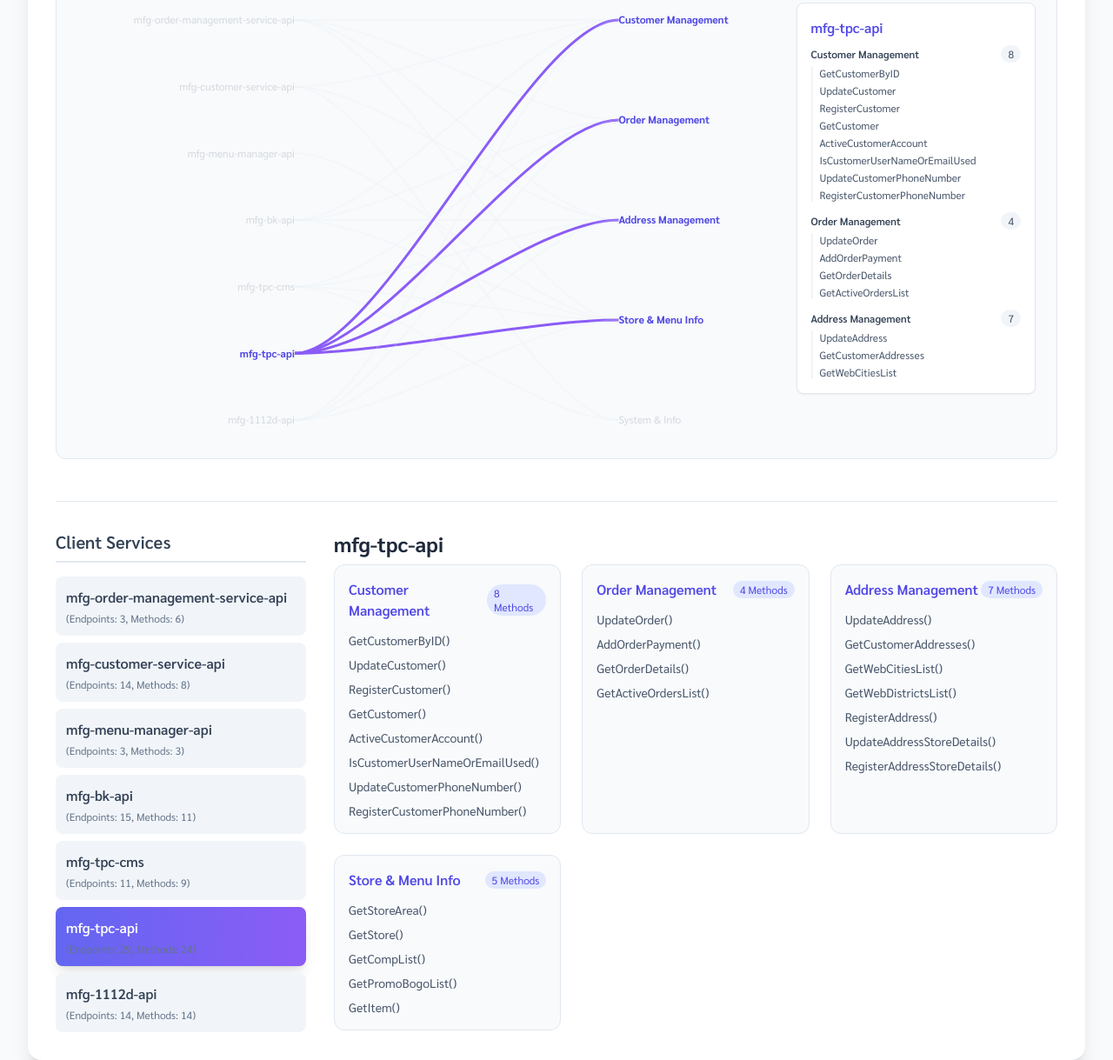
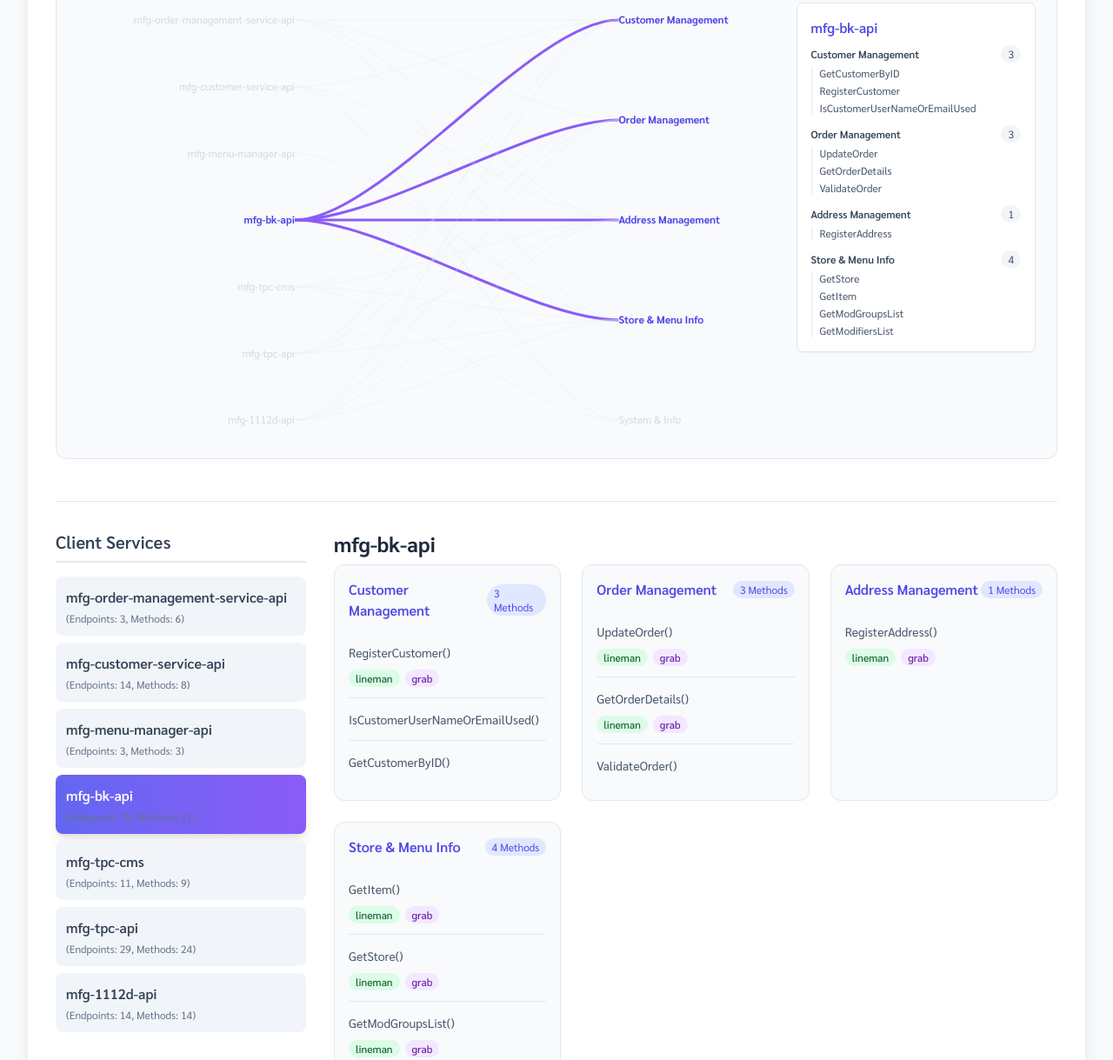
Before and after one commit to thanawatta2025/service-sdm, a plain HTML site: page index.html in a window 1280 px wide. Shown: the part 278-1497 px from the top of the page at 87% size. Drawn offline with nearby package versions, Linux system fonts and the light colour scheme.

Commit message:
Update index.html

```diff
--- a/index.html
+++ b/index.html
@@ -154,13 +154,25 @@
         document.addEventListener('DOMContentLoaded', function () {
             // --- DATA ---
             const serviceMethodMap = {
-                'S1': { name: 'mfg-order-management-service-api', methods: ['GetCustomerByID', 'UpdateAddressByID', 'UpdateOrder', 'AddOrderPayment', 'GetOrderDetails', 'GetCompList'] },
-                'S2': { name: 'mfg-customer-service-api', methods: ['GetSystemTime', 'GetCustomerByID', 'RegisterCustomer', 'UpdateCustomer', 'RegisterAddressByID', 'UpdateAddressByID', 'RegisterCustomerPhoneNumber', 'UpdateCustomerPhoneNumber'] },
-                'S3': { name: 'mfg-menu-manager-api', methods: ['GetItem', 'GetModGroupsList', 'GetModifiersList'] },
-                'S4': { name: 'mfg-bk-api', methods: ['UpdateOrder', 'GetOrderDetails', 'GetItem', 'GetStore', 'GetModGroupsList', 'GetModifiersList', 'RegisterCustomer', 'IsCustomerUserNameOrEmailUsed', 'GetCustomerByID', 'ValidateOrder', 'RegisterAddress'] },
-                'S5': { name: 'mfg-tpc-cms', methods: ['GetSystemInfo', 'GetSystemInfo2', 'GetItem', 'GetStores', 'GetStore', 'GetWebDimensionListPart', 'GetCustomerAddresses', 'GetOrderStatusList', 'GetOrderDetails'] },
-                'S6': { name: 'mfg-tpc-api', methods: ['GetCustomerByID', 'UpdateCustomer', 'RegisterCustomer', 'GetCustomer', 'ActiveCustomerAccount', 'IsCustomerUserNameOrEmailUsed', 'UpdateCustomerPhoneNumber', 'RegisterCustomerPhoneNumber', 'UpdateOrder', 'AddOrderPayment', 'GetOrderDetails', 'GetActiveOrdersList', 'UpdateAddress', 'GetCustomerAddresses', 'GetWebCitiesList', 'GetWebDistrictsList', 'RegisterAddress', 'UpdateAddressStoreDetails', 'RegisterAddressStoreDetails', 'GetStoreArea', 'GetStore', 'GetCompList', 'GetPromoBogoList', 'GetItem'] },
-                'S7': { name: 'mfg-1112d-api', methods: ['GetCustomerByID', 'RegisterAddress', 'UpdateAddress', 'UpdateCustomer', 'UpdateOrder', 'GetOrderDetails', 'GetStore', 'AddOrderPayment', 'GetCompList', 'GetPromoBogoList', 'GetItem', 'GetActiveOrdersList', 'GetCustomerAddresses', 'SendCommand'] }
+                'S1': { name: 'mfg-order-management-service-api', methods: ['GetCustomerByID', 'UpdateAddressByID', 'UpdateOrder', 'AddOrderPayment', 'GetOrderDetails', 'GetCompList'].map(m => ({name: m, tags: []})) },
+                'S2': { name: 'mfg-customer-service-api', methods: ['GetSystemTime', 'GetCustomerByID', 'RegisterCustomer', 'UpdateCustomer', 'RegisterAddressByID', 'UpdateAddressByID', 'RegisterCustomerPhoneNumber', 'UpdateCustomerPhoneNumber'].map(m => ({name: m, tags: []})) },
+                'S3': { name: 'mfg-menu-manager-api', methods: ['GetItem', 'GetModGroupsList', 'GetModifiersList'].map(m => ({name: m, tags: []})) },
+                'S4': { name: 'mfg-bk-api', methods: [
+                    { name: 'UpdateOrder', tags: ['lineman', 'grab'] },
+                    { name: 'GetOrderDetails', tags: ['lineman', 'grab'] },
+                    { name: 'GetItem', tags: ['lineman', 'grab'] },
+                    { name: 'GetStore', tags: ['lineman', 'grab'] },
+                    { name: 'GetModGroupsList', tags: ['lineman', 'grab'] },
+                    { name: 'GetModifiersList', tags: ['lineman', 'grab'] },
+                    { name: 'RegisterCustomer', tags: ['lineman', 'grab'] },
+                    { name: 'IsCustomerUserNameOrEmailUsed', tags: [] },
+                    { name: 'GetCustomerByID', tags: [] },
+                    { name: 'ValidateOrder', tags: [] },
+                    { name: 'RegisterAddress', tags: ['lineman', 'grab'] }
+                ]},
+                'S5': { name: 'mfg-tpc-cms', methods: ['GetSystemInfo', 'GetSystemInfo2', 'GetItem', 'GetStores', 'GetStore', 'GetWebDimensionListPart', 'GetCustomerAddresses', 'GetOrderStatusList', 'GetOrderDetails'].map(m => ({name: m, tags: []})) },
+                'S6': { name: 'mfg-tpc-api', methods: ['GetCustomerByID', 'UpdateCustomer', 'RegisterCustomer', 'GetCustomer', 'ActiveCustomerAccount', 'IsCustomerUserNameOrEmailUsed', 'UpdateCustomerPhoneNumber', 'RegisterCustomerPhoneNumber', 'UpdateOrder', 'AddOrderPayment', 'GetOrderDetails', 'GetActiveOrdersList', 'UpdateAddress', 'GetCustomerAddresses', 'GetWebCitiesList', 'GetWebDistrictsList', 'RegisterAddress', 'UpdateAddressStoreDetails', 'RegisterAddressStoreDetails', 'GetStoreArea', 'GetStore', 'GetCompList', 'GetPromoBogoList', 'GetItem'].map(m => ({name: m, tags: []})) },
+                'S7': { name: 'mfg-1112d-api', methods: ['GetCustomerByID', 'RegisterAddress', 'UpdateAddress', 'UpdateCustomer', 'UpdateOrder', 'GetOrderDetails', 'GetStore', 'AddOrderPayment', 'GetCompList', 'GetPromoBogoList', 'GetItem', 'GetActiveOrdersList', 'GetCustomerAddresses', 'SendCommand'].map(m => ({name: m, tags: []})) }
             };
 
             const allMethods = {
@@ -193,6 +205,25 @@
                         func.apply(this, args);
                     }, delay);
                 };
+            }
+
+            /**
+             * Returns Tailwind CSS classes for a given tag.
+             */
+            function getTagColorClasses(tag) {
+                const lowerTag = tag.toLowerCase();
+                switch (lowerTag) {
+                    case 'lineman':
+                        return 'bg-green-100 text-green-800';
+                    case 'grab':
+                        return 'bg-purple-100 text-purple-800';
+                    case 'shopeefood':
+                        return 'bg-orange-100 text-orange-800';
+                    case 'tpc':
+                        return 'bg-sky-100 text-sky-800';
+                    default:
+                        return 'bg-slate-100 text-slate-800';
+                }
             }
 
             /**
@@ -277,7 +308,9 @@
                     const serviceData = serviceMethodMap[nodeId];
                     let contentHtml = '';
                     Object.values(allMethods).forEach(groupData => {
-                        const relatedMethods = groupData.methods.filter(method => serviceData.methods.includes(method));
+                        const relatedMethods = groupData.methods.filter(methodName =>
+                            serviceData.methods.some(m => m.name === methodName)
+                        );
                         if (relatedMethods.length > 0) {
                             contentHtml += `
                                 <div class="mt-3 first:mt-0">
@@ -348,7 +381,7 @@
 
                 services.forEach(([serviceId, serviceData]) => {
                     groups.forEach(([groupId, groupData]) => {
-                        if (groupData.methods.some(method => serviceData.methods.includes(method))) {
+                        if (groupData.methods.some(methodName => serviceData.methods.some(m => m.name === methodName))) {
                             const p1 = nodePositions.get(serviceId);
                             const p2 = nodePositions.get(groupId);
                             const path = document.createElementNS(svgNs, "path");
@@ -376,7 +409,6 @@
                 graphContainer.innerHTML = '';
                 graphContainer.appendChild(svg);
 
-                // Setup interactions after rendering
                 svg.querySelectorAll('.node-text').forEach(node => {
                     node.addEventListener('click', (event) => {
                         event.stopPropagation();
@@ -424,19 +456,40 @@
                 let contentHtml = `<h2 class="col-span-full text-2xl font-bold text-slate-800 mb-2 break-words">${serviceName}</h2>`;
                 let groupsFound = false;
                 let groupCardsHtml = '';
+                const serviceMethods = serviceMethodMap[serviceId].methods;
 
                 Object.values(allMethods).forEach(groupData => {
-                    const relatedMethods = groupData.methods.filter(method => serviceMethodMap[serviceId].methods.includes(method));
+                    const relatedMethods = groupData.methods.filter(methodName =>
+                        serviceMethods.some(m => m.name === methodName)
+                    );
+
                     if (relatedMethods.length > 0) {
                         groupsFound = true;
+
+                        const methodListHtml = serviceMethods
+                            .filter(methodObj => relatedMethods.includes(methodObj.name))
+                            .map(methodObj => {
+                                const tagsHtml = (methodObj.tags && methodObj.tags.length > 0)
+                                    ? `<div class="mt-2 flex flex-wrap items-center gap-1.5">${methodObj.tags.map(tag => {
+                                        const tagColorClasses = getTagColorClasses(tag);
+                                        return `<span class="text-xs font-medium ${tagColorClasses} px-2 py-0.5 rounded-full">${tag}</span>`;
+                                    }).join('')}</div>`
+                                    : '';
+
+                                return `<li class="py-3">
+                                    <span class="text-slate-600 text-sm">${methodObj.name}()</span>
+                                    ${tagsHtml}
+                                </li>`;
+                            }).join('');
+
                         groupCardsHtml += `
                             <div class="bg-slate-50 rounded-xl p-4 border border-slate-200">
                                 <h3 class="font-semibold text-indigo-600 mb-3 flex justify-between items-center">
                                     <span>${groupData.title}</span>
                                     <span class="text-xs font-normal bg-indigo-100 text-indigo-600 rounded-full px-2 py-0.5">${relatedMethods.length} Methods</span>
                                 </h3>
-                                <ul class="space-y-2">
-                                    ${relatedMethods.map(method => `<li class="text-slate-600 text-sm">${method}()</li>`).join('')}
+                                <ul class="space-y-0 divide-y divide-slate-200">
+                                    ${methodListHtml}
                                 </ul>
                             </div>
                         `;
@@ -454,7 +507,7 @@
             // --- INITIALIZATION ---
             renderOverviewGraph();
             initialize();
-            updateSelection('S6'); // Set default selection to mfg-tpc-api
+            updateSelection('S4'); // Set default selection to mfg-bk-api to show the change
 
             window.addEventListener('resize', debounce(renderOverviewGraph, 200));
         });
```
